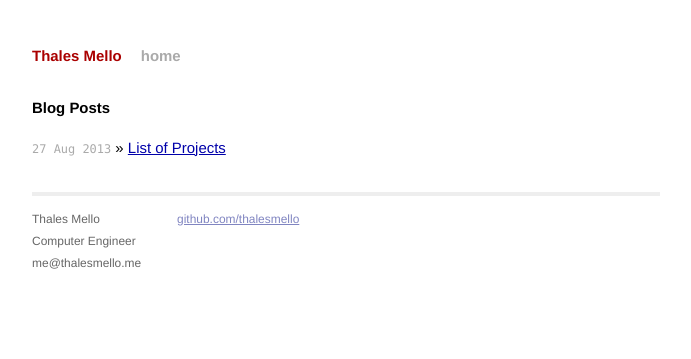
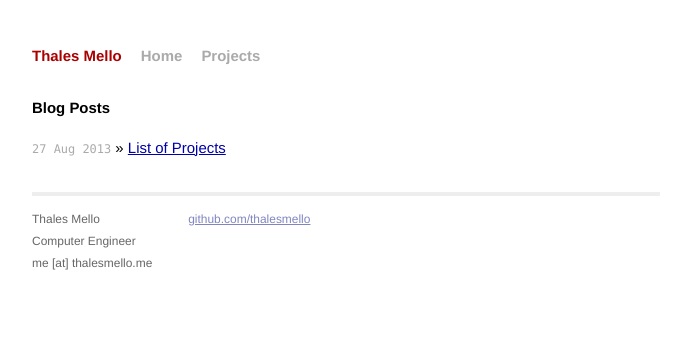
Before and after one commit to thalesmello/portfolio, a Jekyll site: the page built from index.html, in a window 1280 px wide. Shown: the top 359 px of the page, without its empty margins (294-985 px from the left). Built offline with Jekyll 4.4.1, drawn with Linux system fonts in a browser that asks for light colours; Markdown is read by kramdown in place of the engine named in the settings.

Commit message:
included projects link to homepage and updated layout

```diff
--- a/_layouts/default.html
+++ b/_layouts/default.html
@@ -19,7 +19,8 @@
           <div class="site">
             <div class="header">
               <h1 class="title"><a href="/">{{ site.name }}</a></h1>
-              <a class="extra" href="/">home</a>
+              <a class="extra" href="/">Home</a>
+              <a class="extra" href="{% post_url 2013-08-27-list-of-projects %}">Projects</a>
             </div>
 
                 {{ content }}
@@ -29,12 +30,12 @@
                 <p>
                   Thales Mello<br />
                   Computer Engineer<br />
-                  me@thalesmello.me
+                  me [at] thalesmello.me
                 </p>
               </div>
               <div class="contact">
                 <p>
-                  <a href="http://github.com/yourusername/">github.com/thalesmello</a><br />
+                  <a href="http://github.com/thalesmello/">github.com/thalesmello</a><br />
                 </p>
               </div>
             </div>
```
Also changed, not shown: _posts/2013-08-27-list-of-projects.markdown (added, +13 -0 lines), _posts/2013-08-27-welcome-to-jekyll.markdown (deleted, +0 -13 lines).
